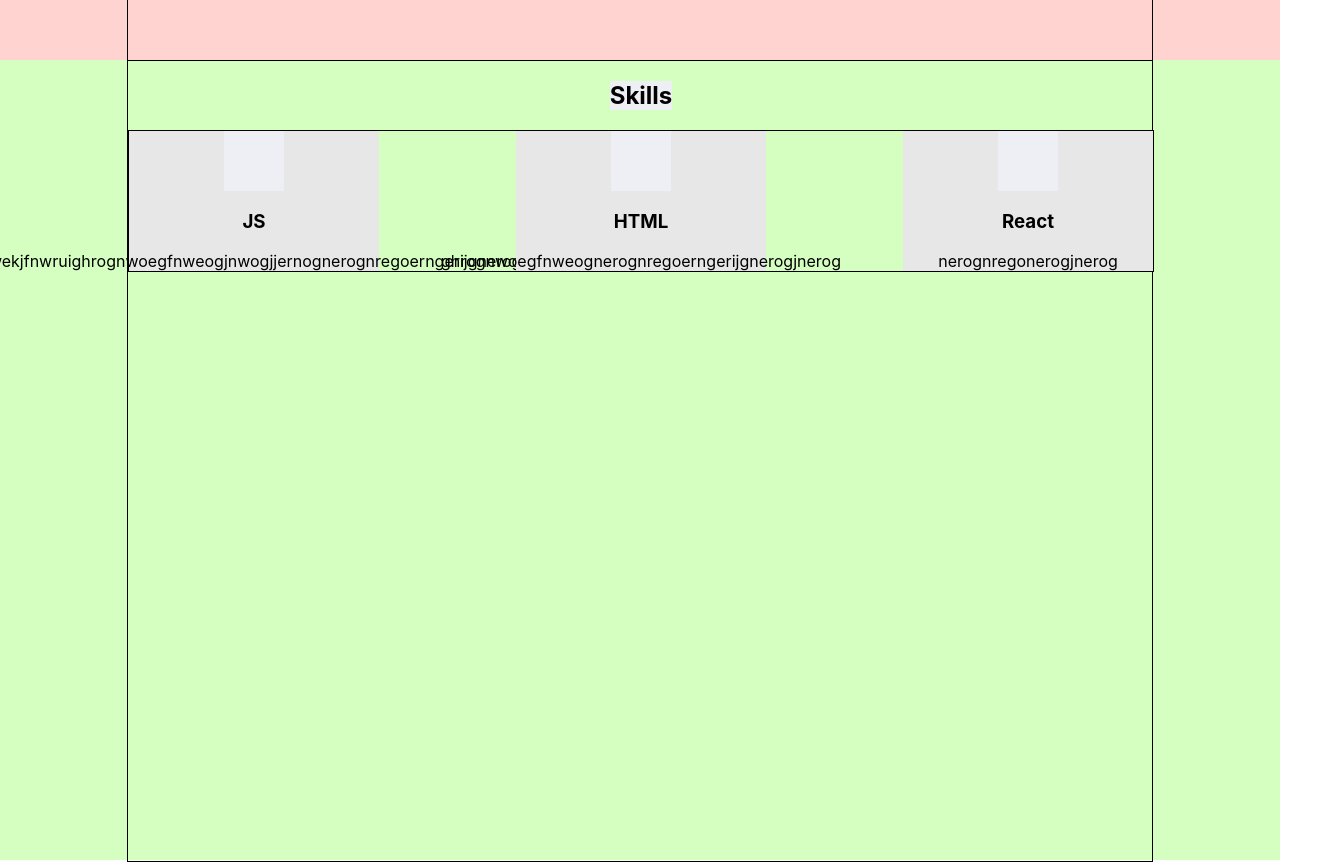
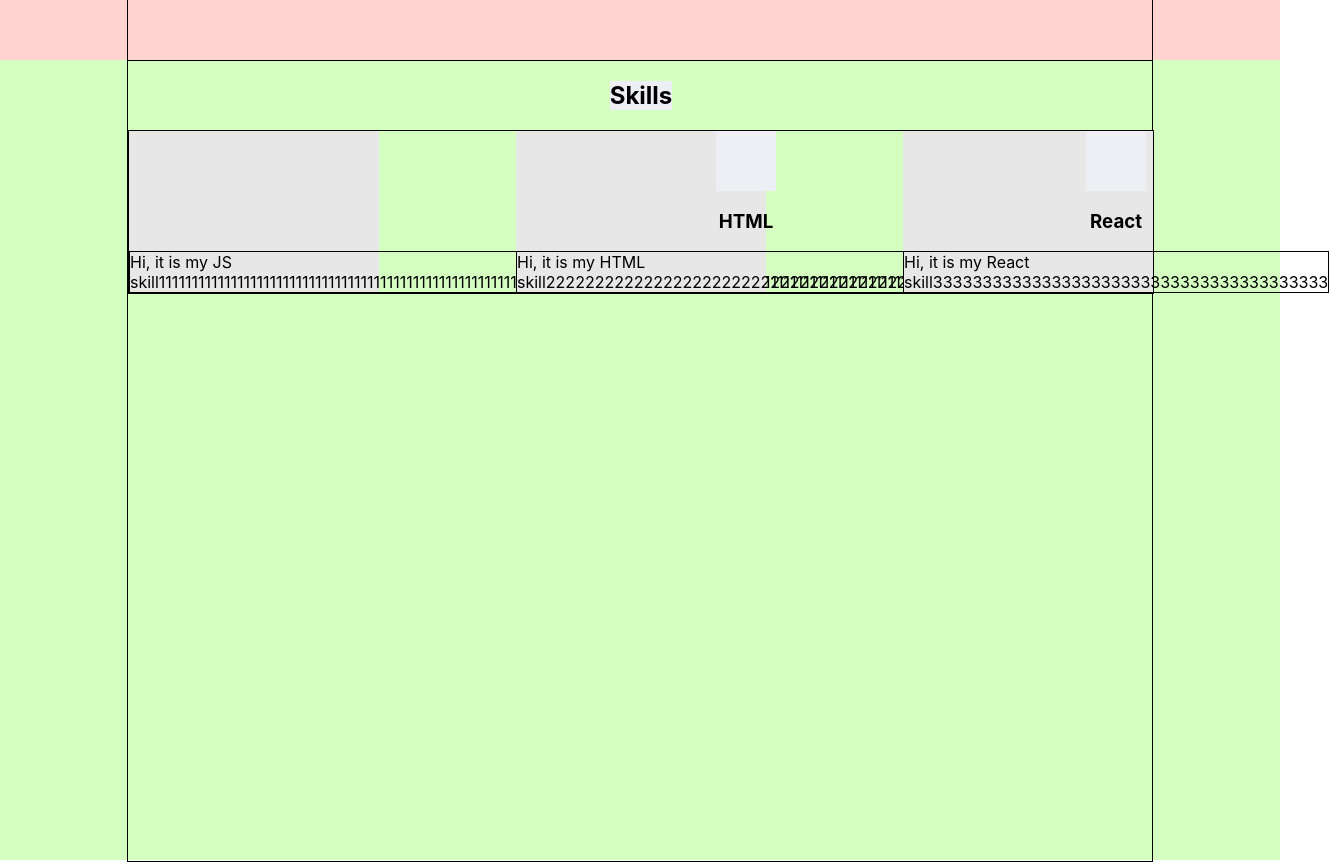
Before and after one commit to SHDGMSQ/Portfolio, a React (Create React App) app: page / in a window 1280 px wide. Shown: the part 820-1682 px from the top of the page, 1329 px wide, since content can reach past the window. Built offline with nearby package versions, Linux system fonts and the light colour scheme.

Commit message:
new commit without working

```diff
--- a/src/skills/Skills.tsx
+++ b/src/skills/Skills.tsx
@@ -10,9 +10,9 @@ export const Skills = () => {
             <div className={`${styleContainer.container} ${style.skillsContainer}`}>
                 <h2 className={style.title}>Skills</h2>
                 <div className={style.skills}>
-                    <Skill title={'JS'} description={'wekjfnwekjfnwruighrognwoegfnweogjnwogjjernognerognregoerngerijgnerogjnerog'}/>
-                    <Skill title={'HTML'} description={'ghrognwoegfnweognerognregoerngerijgnerogjnerog'}/>
-                    <Skill title={'React'} description={'nerognregonerogjnerog'}/>
+                    <Skill title={'JS'} description='Hi, it is my JS skill1111111111111111111111111111111111111111111111111111111111111111111111111111111111111111111111111111111111111111111111111111111'/>
+                    <Skill title={'HTML'} description='Hi, it is my HTML skill22222222222222222222222222222222222222222222'/>
+                    <Skill title={'React'} description='Hi, it is my React skill3333333333333333333333333333333333333333'/>
                 </div>
             </div>
         </div>
--- a/src/skills/skill/Skill.module.css
+++ b/src/skills/skill/Skill.module.css
@@ -4,7 +4,7 @@
     display: flex;
     flex-direction: column;
     align-items: center;
-    text-align: center;
+    flex-wrap: wrap;
 
 }
 .icon {
@@ -13,5 +13,5 @@
     background-color: #eeeef5;
 }
 .description {
-
+    border: 1px solid;
 }
```
